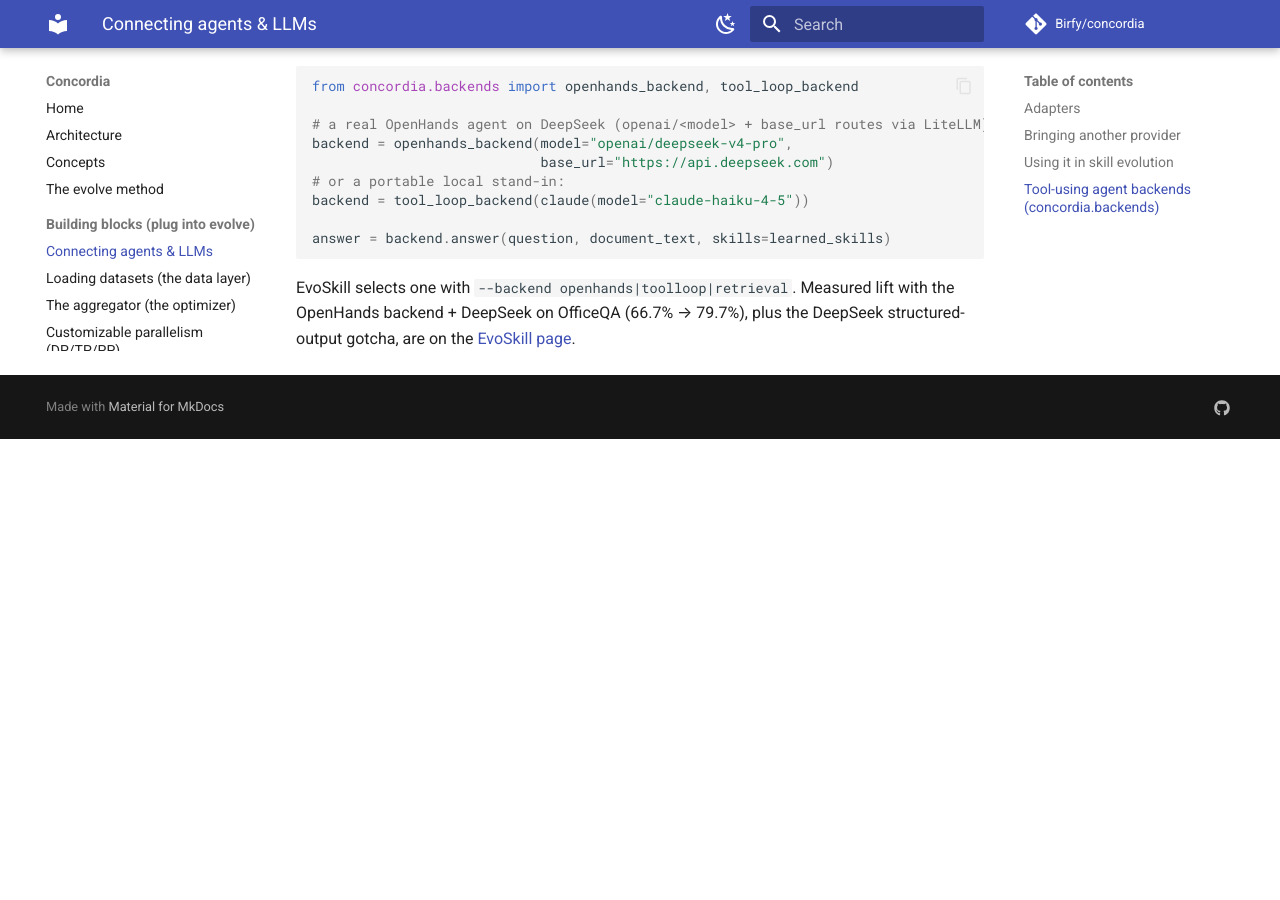
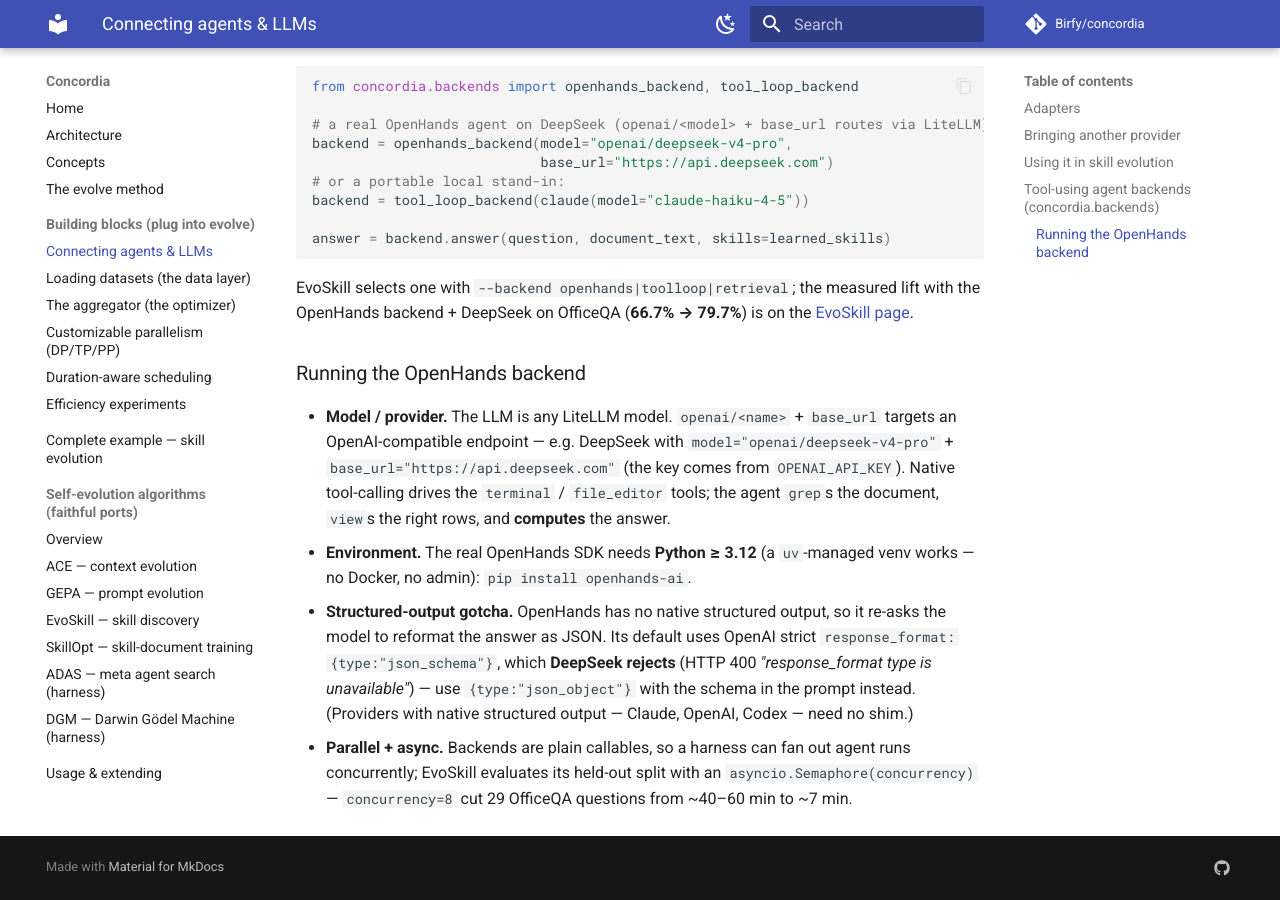
Before and after one commit to Birfy/agentdescent, an MkDocs documentation site: the page built from docs/agents.md, in a window 1280 px wide and 900 px high, scrolled down 1922 px. Built offline with MkDocs 1.6.1 and Material for MkDocs 9.7.7, drawn with Linux system fonts in a browser that asks for light colours; comment, search, counter and statistics services are not loaded; before the commit the page ends 2361 px from its top, so only the background shows below that.

Commit message:
Docs: make "Connecting agents & LLMs" the canonical home for the OpenHands backend
Move the OpenHands operational details (model/provider via LiteLLM, Python>=3.12,
the DeepSeek json_schema->json_object structured-output shim, parallel/async
concurrency) into agents.md's "Tool-using agent backends" section under a new
"Running the OpenHands backend" heading. The EvoSkill page now keeps only its
OfficeQA accuracy result and references the agents chapter.

Co-Authored-By: Claude Opus 4.8 <noreply@anthropic.com>

````diff
--- a/docs/agents.md
+++ b/docs/agents.md
@@ -94,6 +94,27 @@ backend = tool_loop_backend(claude(model="claude-haiku-4-5"))
 answer = backend.answer(question, document_text, skills=learned_skills)
 ```
 
-EvoSkill selects one with `--backend openhands|toolloop|retrieval`. Measured lift
-with the OpenHands backend + DeepSeek on OfficeQA (66.7% → 79.7%), plus the
-DeepSeek structured-output gotcha, are on the [EvoSkill page](algo-evoskill.md#empirical-results-real-openhands-agent-deepseek-on-officeqa).
+EvoSkill selects one with `--backend openhands|toolloop|retrieval`; the measured
+lift with the OpenHands backend + DeepSeek on OfficeQA (**66.7% → 79.7%**) is on
+the [EvoSkill page](algo-evoskill.md#empirical-results-real-openhands-agent-deepseek-on-officeqa).
+
+### Running the OpenHands backend
+
+* **Model / provider.** The LLM is any LiteLLM model. `openai/<name>` + `base_url`
+  targets an OpenAI-compatible endpoint — e.g. DeepSeek with
+  `model="openai/deepseek-v4-pro"` + `base_url="https://api.deepseek.com"` (the
+  key comes from `OPENAI_API_KEY`). Native tool-calling drives the `terminal` /
+  `file_editor` tools; the agent `grep`s the document, `view`s the right rows, and
+  **computes** the answer.
+* **Environment.** The real OpenHands SDK needs **Python ≥ 3.12** (a `uv`-managed
+  venv works — no Docker, no admin): `pip install openhands-ai`.
+* **Structured-output gotcha.** OpenHands has no native structured output, so it
+  re-asks the model to reformat the answer as JSON. Its default uses OpenAI strict
+  `response_format:{type:"json_schema"}`, which **DeepSeek rejects** (HTTP 400
+  *"response_format type is unavailable"*) — use `{type:"json_object"}` with the
+  schema in the prompt instead. (Providers with native structured output — Claude,
+  OpenAI, Codex — need no shim.)
+* **Parallel + async.** Backends are plain callables, so a harness can fan out
+  agent runs concurrently; EvoSkill evaluates its held-out split with an
+  `asyncio.Semaphore(concurrency)` — `concurrency=8` cut 29 OfficeQA questions
+  from ~40–60 min to ~7 min.
````
Also changed, not shown: docs/algo-evoskill.md (+4 -15 lines).
